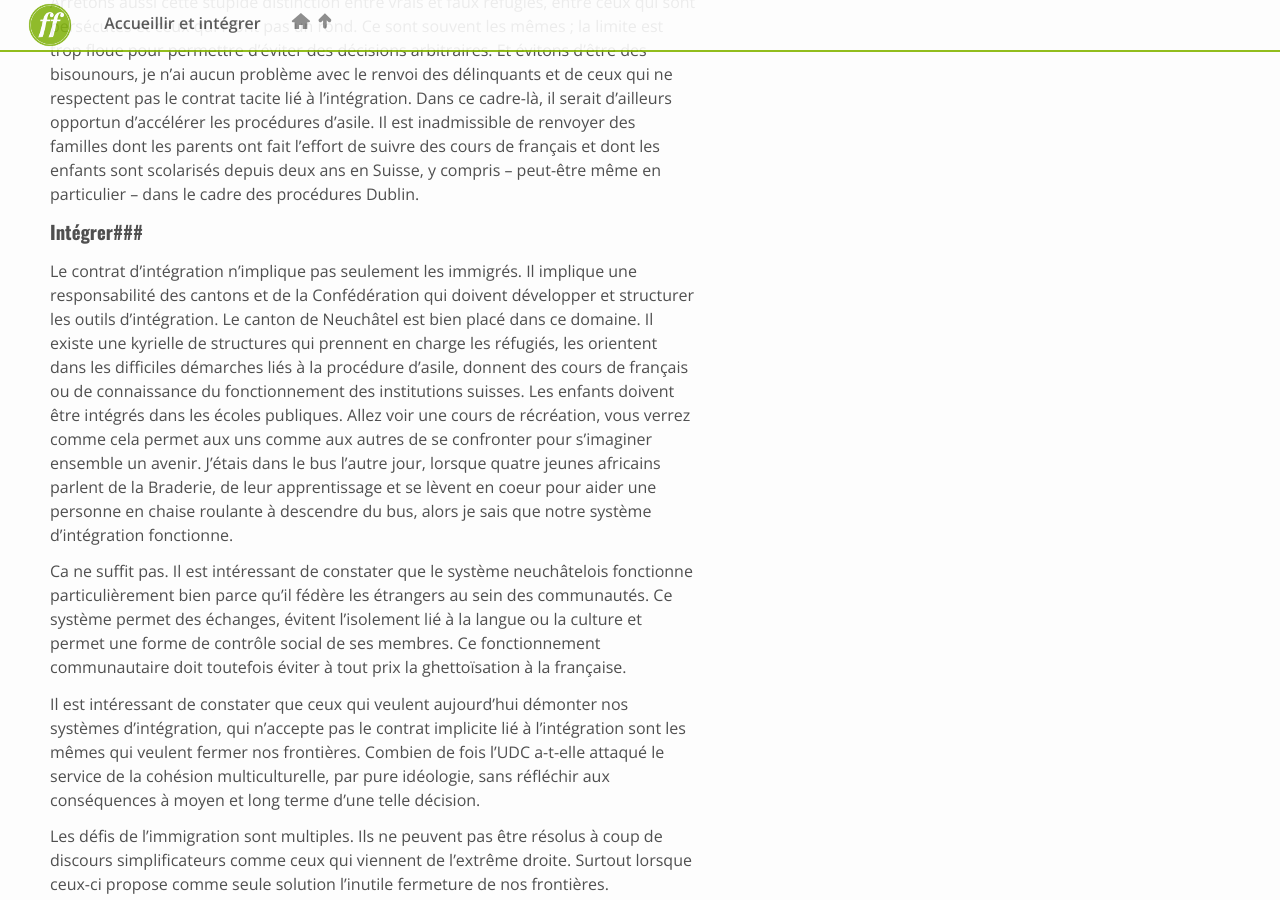
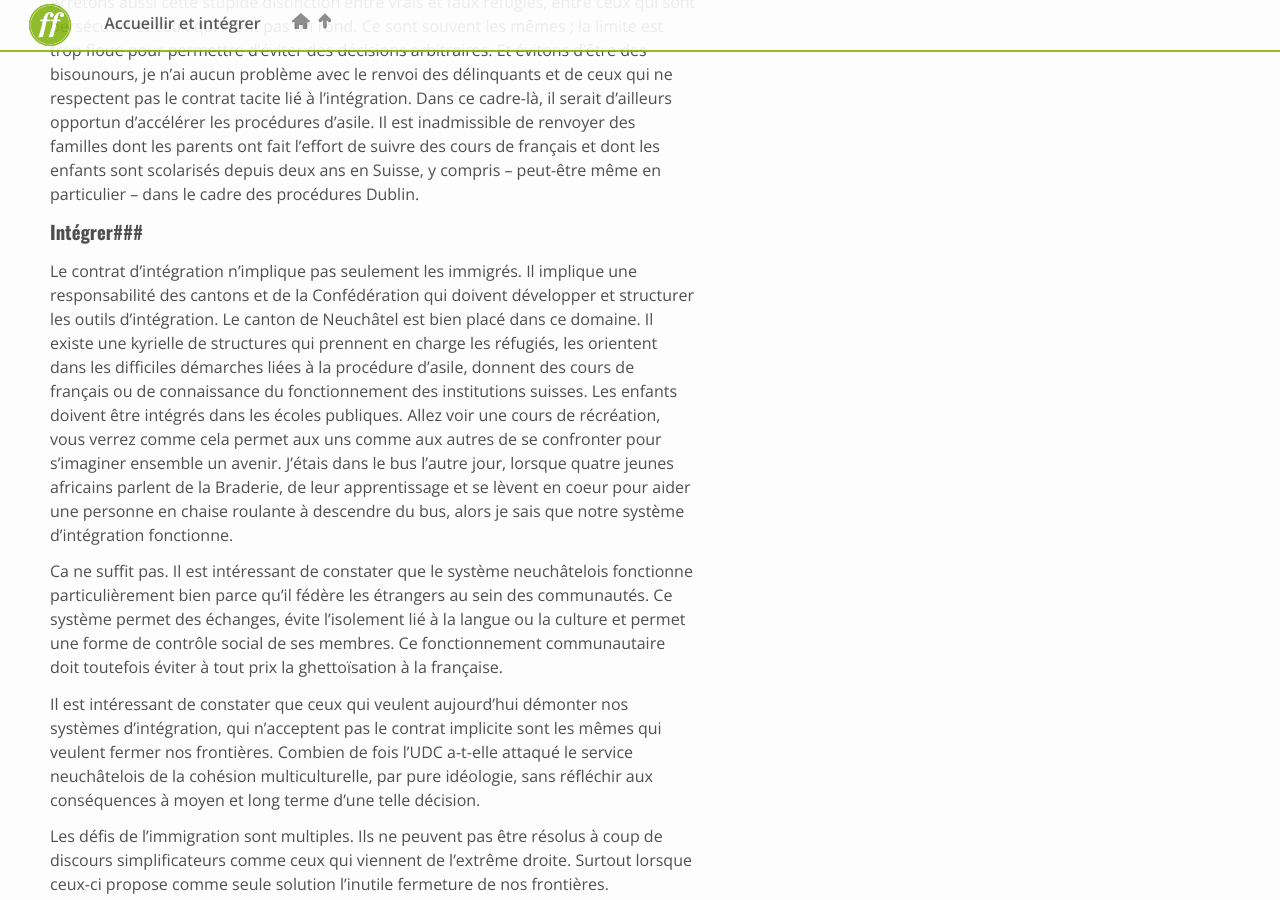
Before and after one commit to ffivaz/ffivaz.github.io, a Jekyll site: the page built from _posts/2015-09-09-accueillir-et-integrer.markdown, in a window 1280 px wide and 900 px high, scrolled down 1133 px. Built offline with Jekyll 4.4.1, drawn with Linux system fonts in a browser that asks for light colours; nearby versions of some CDN libraries; comment, search, counter and statistics services are not loaded.

Commit message:
Immigration, correction des coquilles

```diff
--- a/_posts/2015-09-09-accueillir-et-integrer.markdown
+++ b/_posts/2015-09-09-accueillir-et-integrer.markdown
@@ -39,7 +39,7 @@
 Le contrat d’intégration n’implique pas seulement les immigrés. Il implique une responsabilité des cantons et
 de la Confédération qui doivent développer et structurer les outils d’intégration. Le canton de Neuchâtel est
 bien placé dans ce domaine. Il existe une kyrielle de structures qui prennent en charge les réfugiés, les orientent
-dans les difficiles démarches liés à la procédure d’asile, donnent des cours de français ou de connaissance du
+dans les difficiles démarches liées à la procédure d’asile, donnent des cours de français ou de connaissance du
 fonctionnement des institutions suisses. Les enfants doivent être intégrés dans les écoles publiques. Allez voir
 une cours de récréation, vous verrez comme cela permet aux uns comme aux autres de se confronter pour s’imaginer
 ensemble un avenir. J'étais dans le bus l'autre jour, lorsque quatre jeunes africains parlent de la Braderie, de leur
@@ -47,14 +47,14 @@
 notre système d'intégration fonctionne.
 
 Ca ne suffit pas. Il est intéressant de constater que le système neuchâtelois fonctionne particulièrement
-bien parce qu’il fédère les étrangers au sein des communautés. Ce système permet des échanges, évitent l’isolement
+bien parce qu’il fédère les étrangers au sein des communautés. Ce système permet des échanges, évite l’isolement
 lié à la langue ou la culture et permet une forme de contrôle social de ses membres. Ce fonctionnement communautaire
 doit toutefois éviter à tout prix la ghettoïsation à la française.
 
 Il est intéressant de constater que ceux qui veulent aujourd’hui démonter nos systèmes d’intégration, qui
-n’accepte pas le contrat implicite lié à l’intégration sont les mêmes qui veulent fermer nos frontières.
-Combien de fois l’UDC a-t-elle attaqué le service de la cohésion multiculturelle, par pure idéologie, sans
-réfléchir aux conséquences à moyen et long terme d’une telle décision.
+n’acceptent pas le contrat implicite sont les mêmes qui veulent fermer nos frontières.
+Combien de fois l’UDC a-t-elle attaqué le service neuchâtelois de la cohésion multiculturelle, par pure idéologie,
+sans réfléchir aux conséquences à moyen et long terme d’une telle décision.
 
 Les défis de l'immigration sont multiples. Ils ne peuvent pas être résolus à coup de discours simplificateurs comme ceux qui
 viennent de l'extrême droite. Surtout lorsque ceux-ci propose comme seule solution l'inutile fermeture de nos frontières.
```
